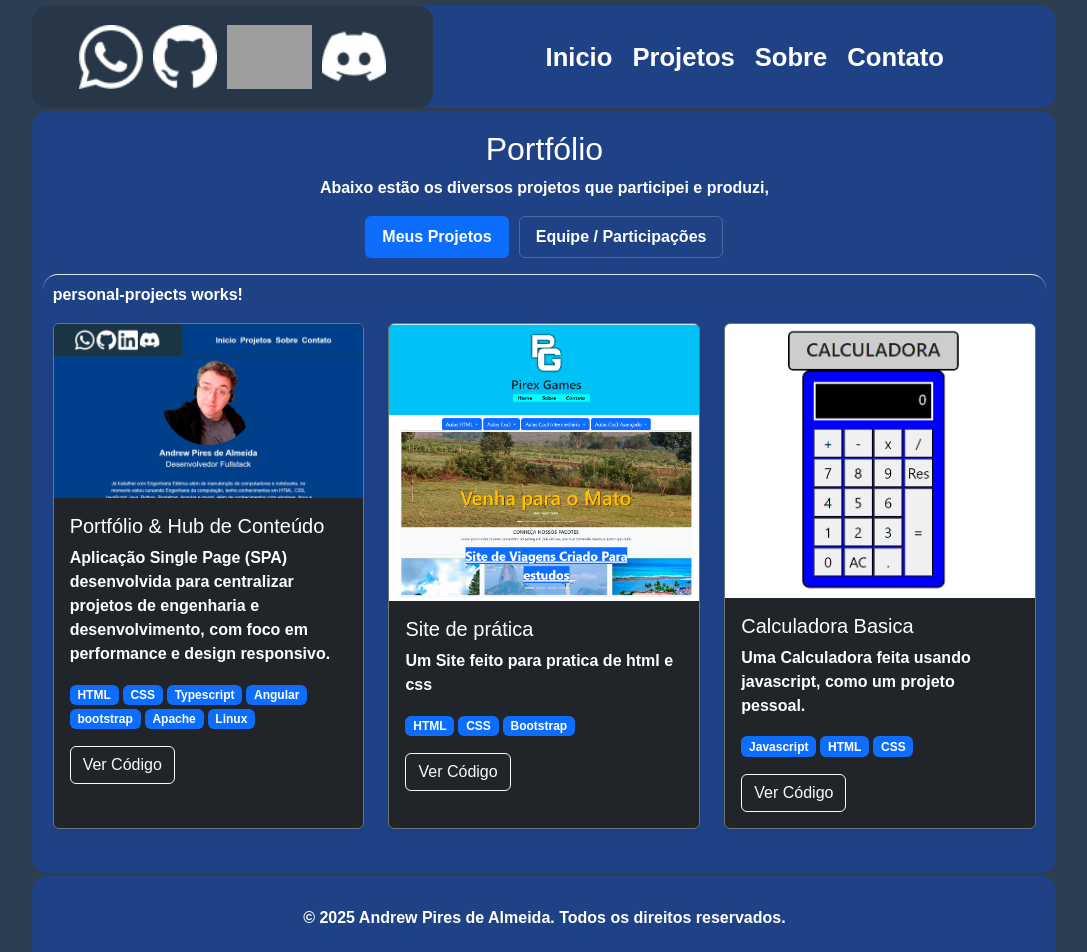
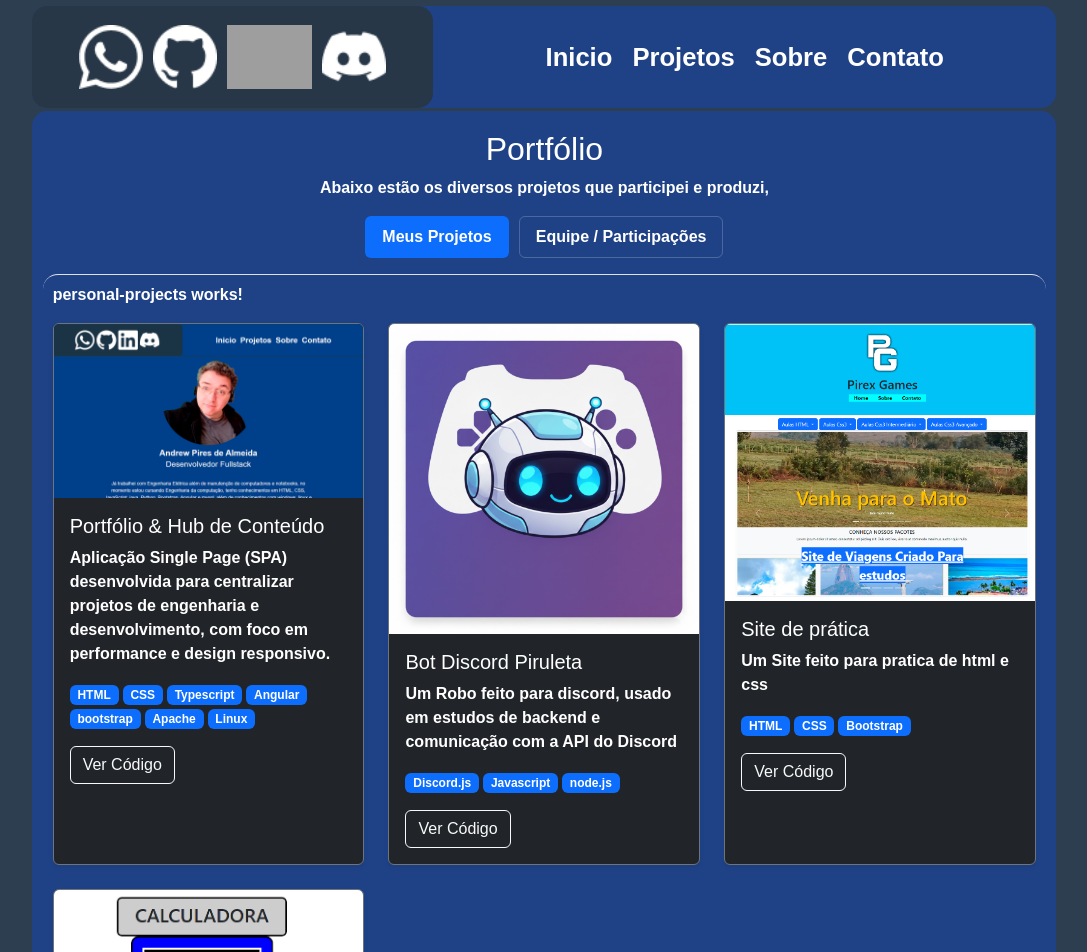
Before and after one commit to andrewpir/meu-site-pessoal, an Angular app: page /projects/pessoais in a window 1280 px wide. Shown: the top 952 px of the page, without its empty margins (73-1160 px from the left). Built offline with nearby package versions, Linux system fonts and the light colour scheme; no server answers; grey boxes are pictures that could not be loaded.

Commit message:
feat(projects): adicionar bot do discord Piruleta ao portfolio

```diff
--- a/src/app/components/projects/personal-projects/personal-projects.ts
+++ b/src/app/components/projects/personal-projects/personal-projects.ts
@@ -14,6 +14,13 @@ export class PersonalProjects {
             tecnologias: ['HTML', 'CSS', 'Typescript', 'Angular', 'bootstrap', 'Apache', 'Linux'],
             link: 'https://github.com/andrewpir/meu-site-pessoal',
             imagem: '/images/projects/PersonalPage.png'
+        },
+        {
+            titulo: 'Bot Discord Piruleta',
+            descricao: 'Um Robo feito para discord, usado em estudos de backend e comunicação com a API do Discord',
+            tecnologias: ['Discord.js', 'Javascript', 'node.js'],
+            link: 'https://github.com/andrewpir/Bot-Discord-Piruleta',
+            imagem: '/images/projects/piruletabot.jpg'
         },
         {
             titulo: 'Site de prática',
```
Also changed, not shown: public/images/projects/piruletabot.jpg (added).
